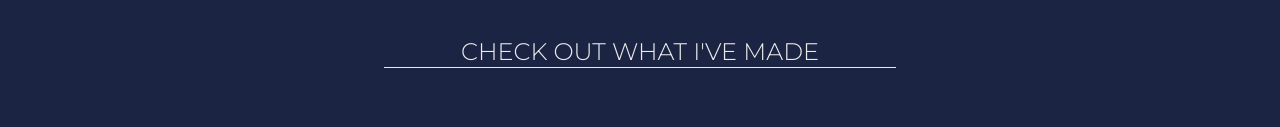
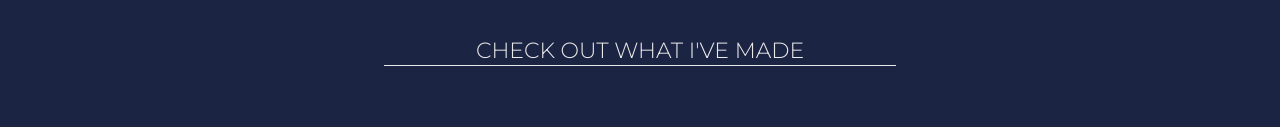
Before and after one commit to ewa1do/my-portfolio, a website: page index.html in a window 1280 px wide. Shown: the part 518-645 px from the top of the page. Drawn offline with nearby package versions, Linux system fonts and the light colour scheme.

Commit message:
fixing sizes

```diff
--- a/css/queries.css
+++ b/css/queries.css
@@ -29,7 +29,7 @@
     .projects { grid-template-columns: repeat(1, 1fr); }
     .project:nth-child(2) { margin-top: -10rem; }
     .project-title::after, .skills-title::after, .contact-section h2::after { left: 0; width: 100%; }
-    .project-title, .skills-title, .contact-section h2 { font-size: 2.4rem; }
+    .project-title, .skills-title, .contact-section h2 { font-size: 2.2rem; }
     .skills { flex-direction: column; align-items: center; }
     .skill { padding: 2rem 0; }
     .contact ul { flex-direction: column; align-items: center; }
```
